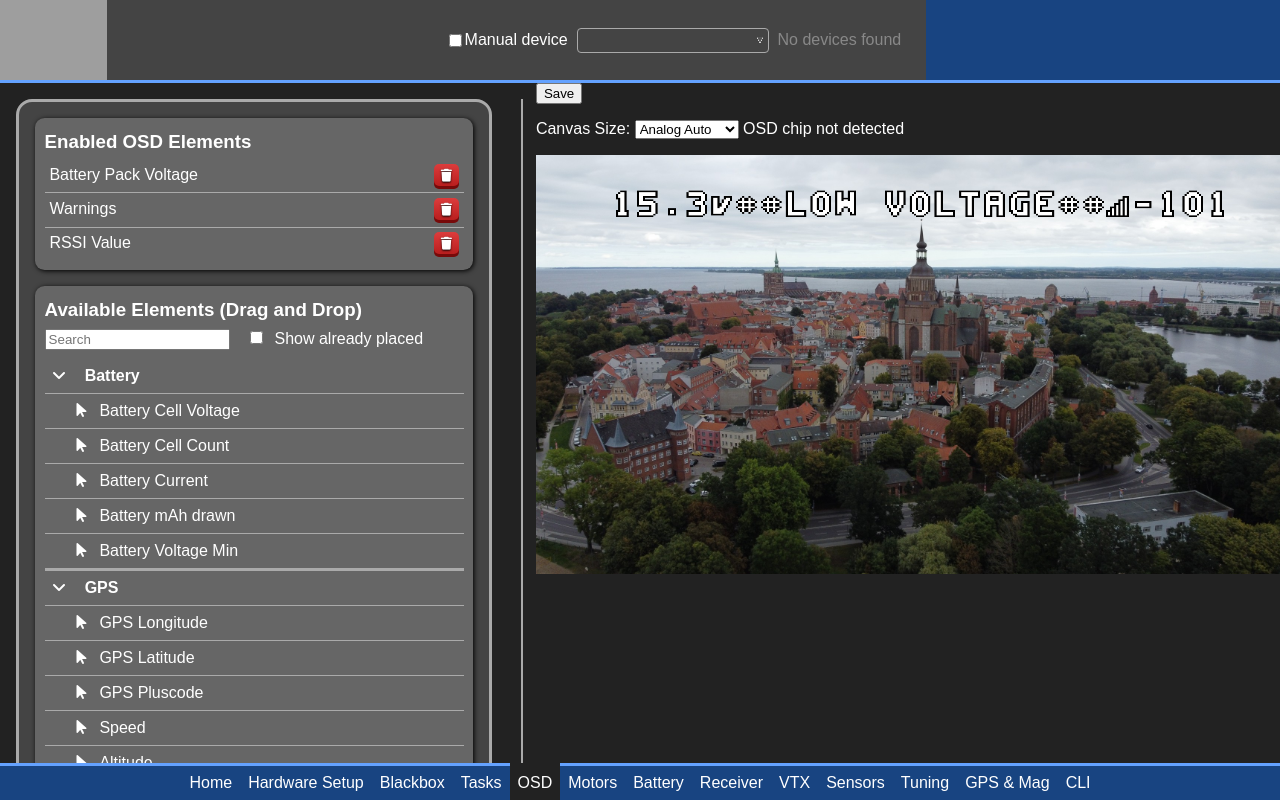
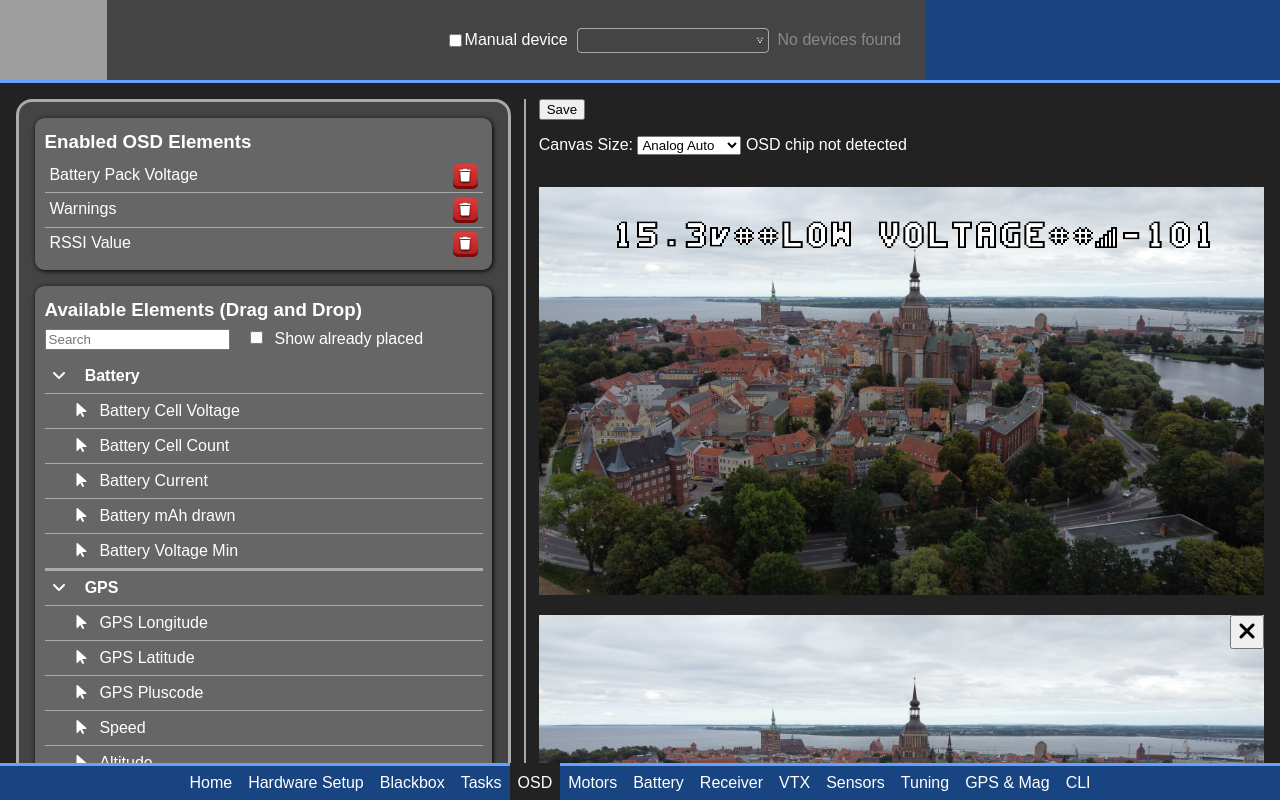
Before and after one commit to bastian2001/Kolibri-FC, a Vue app in the folder Configurator/: page /osd in a window 1280 px wide. Built offline with nearby package versions, Linux system fonts and the light colour scheme; grey boxes are pictures that could not be loaded.

Commit message:
OSD preview in configurator

```diff
--- a/Configurator/src/views/Osd.vue
+++ b/Configurator/src/views/Osd.vue
@@ -1,11 +1,12 @@
 <script setup lang="ts">
-import { onConnectHandler, sendCommand, strToArray } from "@/msp/comm";
+import { onCommandHandler, onConnectHandler, sendCommand, strToArray } from "@/msp/comm";
 import { MspFn } from "@/msp/protocol";
-import { computed, onBeforeUnmount, onMounted, ref, useTemplateRef } from "vue";
+import { computed, onBeforeUnmount, onMounted, ref, useTemplateRef, watch } from "vue";
 import fonts from "@/utils/fonts";
 import { useLogStore } from "@/stores/logStore";
 import TextCanvas from "@/components/TextCanvas.vue";
 import { delay, intToLeBytes, leBytesToInt } from "@/utils/utils";
+import { show } from "@tauri-apps/api/app";
 
 const file = fonts.clarity;
 const chars = ref([] as Uint8Array[]);
@@ -32,6 +33,15 @@ let grabbedChar = 0;
 const dragTrashHover = ref(false);
 const dragHide = ref(true);
 const previewImage = useTemplateRef('previewImage');
+let previewScreen = new Uint8Array(rows.value * cols.value);
+const previewSnippets = ref<{ text: string, x: number, y: number }[]>([])
+let gotHeartbeat = false;
+let heartbeatInterval = -1;
+const showRealPreview = ref(true);
+
+watch([rows, cols], ([newRows, newCols]) => {
+	previewScreen = new Uint8Array(newRows * newCols);
+})
 
 
 type OsdElement = {
@@ -390,9 +400,8 @@ function getConfig() {
 		detectedMax.value = data[0] & (1 << 0) ? true : false;
 		detectedPal.value = data[0] & (1 << 1) ? true : false;
 		detectedNtsc.value = data[0] & (1 << 2) ? true : false;
-		return sendCommand(MspFn.OSD_CONTROL, [0])
-	}).then(() => sendCommand(MspFn.OSD_CONTROL, [2]))
-		.catch(() => { })
+		return sendCommand(MspFn.OSD_CONTROL, [2])
+	}).catch(() => { })
 }
 
 function collapse() {
@@ -455,6 +464,15 @@ async function sendDragNDrop() {
 	}
 }
 
+function enableRealPreview() {
+	showRealPreview.value = true;
+	sendCommand(MspFn.OSD_CONTROL, [0]).catch(() => { });
+}
+function disableRealPreview() {
+	showRealPreview.value = false;
+	sendCommand(MspFn.OSD_CONTROL, [1]).catch(() => { });
+}
+
 function setCursorPos(event: MouseEvent) {
 	if (!previewImage.value) return;
 	const box = previewImage.value.getBoundingClientRect();
@@ -472,8 +490,65 @@ function disableCursor() { cursorEnabled = false; updateCursor = true; }
 
 onMounted(() => {
 	getConfig();
-	createCanvases()
-	onConnectHandler(getConfig)
+	createCanvases();
+	onConnectHandler(getConfig);
+	onCommandHandler(command => {
+		if (command.cmdType !== 'response') return;
+		if (command.command === MspFn.MSP_DISPLAYPORT) {
+			const d = command.data
+			switch (d[0]) {
+				case 0: // heartbeat
+					gotHeartbeat = true;
+					break;
+				case 2: // clear
+					previewScreen.fill(0);
+					break;
+				case 3: // write string
+					let row = d[1];
+					let col = d[2];
+					const text = d.slice(4);
+					for (let i = 0; i < text.length; i++) {
+						const c = text[i];
+						if (col >= cols.value) {
+							col = 0;
+							row++;
+							if (row >= rows.value) break;
+						}
+						previewScreen[row * cols.value + col] = c;
+						col++;
+					}
+					break;
+				case 4: // flush to snippets
+					previewSnippets.value.length = 0;
+					let writingToSnippet = false;
+					let currentSnippet = { text: '', x: 0, y: 0 };
+					for (let i = 0; i < previewScreen.length; i++) {
+						const c = previewScreen[i];
+						if (c) {
+							if (!writingToSnippet) {
+								writingToSnippet = true;
+								currentSnippet.x = i % cols.value;
+								currentSnippet.y = Math.floor(i / cols.value);
+							}
+							currentSnippet.text += String.fromCharCode(c);
+						} else {
+							if (writingToSnippet) {
+								writingToSnippet = false;
+								previewSnippets.value.push(currentSnippet);
+								currentSnippet = { text: '', x: 0, y: 0 };
+							}
+						}
+					}
+					break;
+			}
+		}
+	})
+	heartbeatInterval = setInterval(() => {
+		if (!gotHeartbeat && showRealPreview.value) {
+			sendCommand(MspFn.OSD_CONTROL, { data: [0], retries: 0 }).catch(() => { });
+		}
+		gotHeartbeat = false;
+	}, 1000)
 	sendDragNDrop();
 })
 
@@ -498,6 +573,7 @@ const groupedElements = computed(() => {
 
 onBeforeUnmount(leave)
 onBeforeUnmount(() => exiting = true)
+onBeforeUnmount(() => clearInterval(heartbeatInterval))
 </script>
 <template>
 	<div class="wrapper">
@@ -583,8 +659,9 @@ onBeforeUnmount(() => exiting = true)
 		</div>
 		<div class="line"></div>
 		<div class="previewWrapper">
-			<div class="preview">
-				<div>
+			<div class="preview"
+				:style="`grid-template-columns: ${showRealPreview ? 'repeat(auto-fit, minmax(min(100%, max(500px, calc(50% - 1rem))), 1fr))' : '1fr 0fr'};`">
+				<div style="grid-column: 1 / -1;">
 					<button @click="save">Save</button>
 					<p>
 						Canvas Size:
@@ -597,9 +674,10 @@ onBeforeUnmount(() => exiting = true)
 						{{ detectedVideo }}
 					</p>
 				</div>
-				<div class="previewImage" :style="aspectStyle" @drop="dropped" @dragover="dragover"
-					@dragleave="() => dragHide = true" ref="previewImage" @mouseenter="enableCursor"
-					@mouseleave="disableCursor" @mousemove="setCursorPos">
+				<div class="previewImageWrapper">
+					<div class="previewImage" :class="{ splitview: showRealPreview }" :style="aspectStyle"
+						@drop="dropped" @dragover="dragover" @dragleave="() => dragHide = true" ref="previewImage"
+						@mouseenter="enableCursor" @mouseleave="disableCursor" @mousemove="setCursorPos">
 						<img src="@assets/DJI_0124.JPG">
 						<div class="grid" :style="`display: ${dragging === 'none' ? 'none' : 'block'}`">
 							<div class="hline" v-for="i in (rows - 1)" :style="`top: ${100 * i / rows}%`"></div>
@@ -618,7 +696,25 @@ onBeforeUnmount(() => exiting = true)
 								@mouseleave="() => hoverIndex = hoverIndex === index ? -1 : hoverIndex" />
 						</template>
 						<TextCanvas v-if="dragging !== 'none' && !dragHide" :opacity="0.5" :rows="rows" :cols="cols"
-						:chars="charCanvases" :text="dragText" :row="draggingRow" :col="draggingCol" :poiev="'none'" />
+							:chars="charCanvases" :text="dragText" :row="draggingRow" :col="draggingCol"
+							:poiev="'none'" />
+					</div>
+				</div>
+				<div class="previewImageWrapper" v-if="showRealPreview">
+					<div class="previewImage splitview" :style="aspectStyle">
+						<img src="@assets/DJI_0124.JPG">
+						<button style="position: absolute; right: 0px; font-size: 1.5rem;"
+							@click="disableRealPreview"><i class="fa-solid fa-close"></i></button>
+						<template v-for="s in previewSnippets" :key="s.x + '-' + s.y">
+							<TextCanvas :opacity="1" :rows="rows" :cols="cols" :row="s.y" :col="s.x" poiev="none"
+								:chars="charCanvases" :text="s.text" />
+						</template>
+					</div>
+				</div>
+				<div class="addRealPreview" v-else>
+					<button @click="enableRealPreview" class="defaultBtn">
+						<i class="fa-solid fa-eye"></i>
+					</button>
 				</div>
 			</div>
 		</div>
@@ -641,10 +737,10 @@ select {
 	display: flex;
 	flex-direction: row;
 	gap: .8rem;
+	margin: 1rem;
 }
 
 .osdListWrapper {
-	margin: 1rem;
 	padding: 1rem;
 	border-radius: 1rem;
 	background-color: var(--background-light);
@@ -782,7 +878,6 @@ select {
 .line {
 	width: 2px;
 	flex-shrink: 0;
-	margin: 1rem 0px;
 	background-color: var(--border-color);
 }
 
@@ -793,14 +888,27 @@ select {
 .preview {
 	position: sticky;
 	top: 0;
+	display: grid;
+	gap: 1rem;
+}
+
+.previewImageWrapper {
+	width: 100%;
+	max-height: 70vh;
 }
 
 .previewImage {
 	position: relative;
 	overflow: hidden;
-	min-width: 500px;
+	margin: 0px auto;
 	max-height: 70vh;
-	margin: 0px auto;
+}
+
+.splitview {
+	display: inline-block;
+	height: auto;
+	width: 100%;
+	max-width: calc(70vh * (16/9));
 }
 
 .previewImage img {
```
Lines whose indentation alone changed are shown as unchanged.
